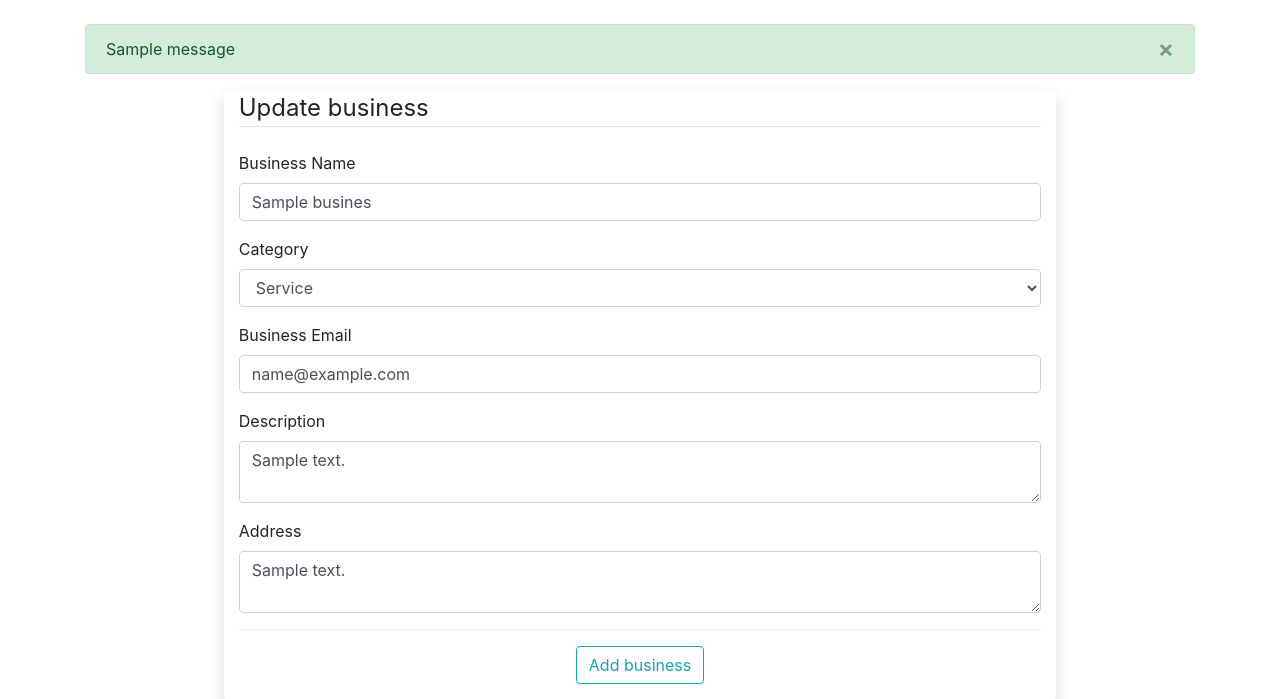
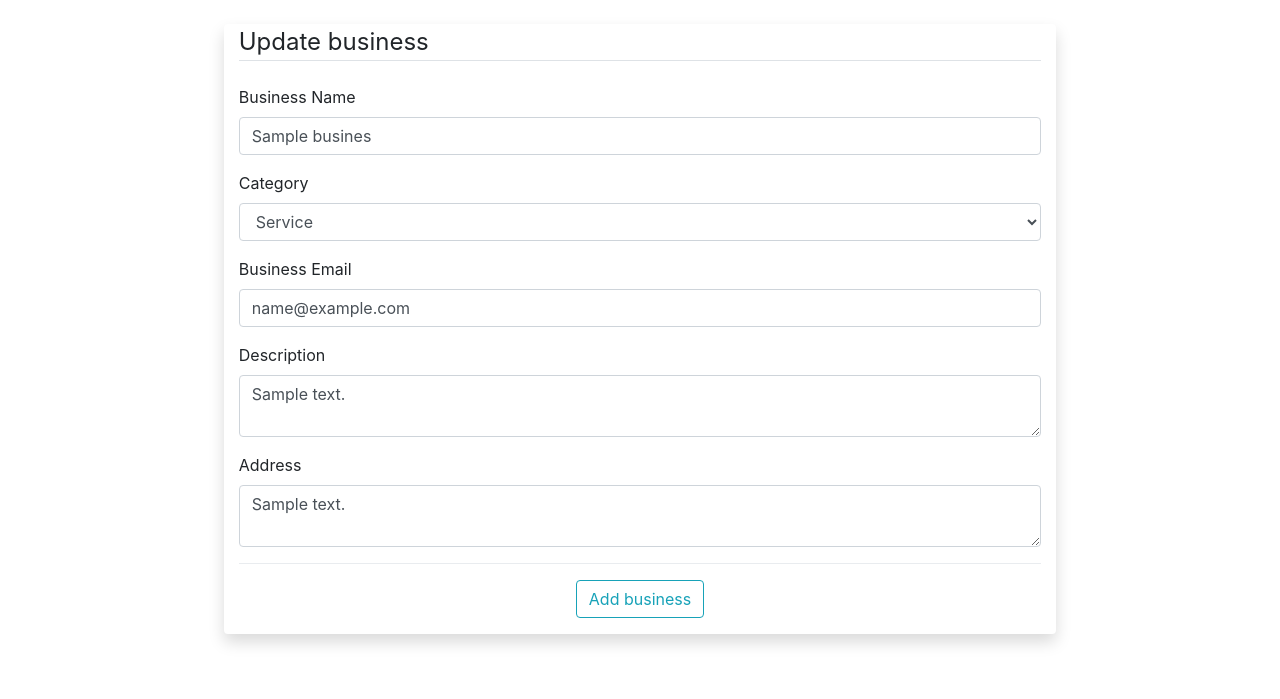
Before and after one commit to M3GlamCode/NewProject, a Flask app: page /profile/1/update in a window 1280 px wide. Shown: the part 56-755 px from the top of the page. Run offline with Flask 2, Linux system fonts and the light colour scheme; tables that the repository leaves empty hold one stand-in row (values such as "Sample post"); one stand-in notice (Sample message) is shown; some libraries are stand-ins or nearby versions.

Commit message:
Second commit

```diff
--- a/biashara/templates/layout.html
+++ b/biashara/templates/layout.html
@@ -11,6 +11,7 @@
     <link href="https://maxcdn.bootstrapcdn.com/font-awesome/4.2.0/css/font-awesome.min.css" rel="stylesheet">
     <script src="https://code.jquery.com/jquery-2.1.4.min.js"></script>
 
+    <!-- script for updating user profile -->
 	<script>
 	$(function(){
             $("#show-form").on('click',function() {
@@ -88,7 +89,7 @@
 		<!-- Categories: success (green), info (blue), warning (yellow), danger (red) -->
 			{% if messages %}
 				{% for category, message in messages %}
-					<div class="alert alert-{{ category }} alert-dismissible" role="alert">
+					<div class="alert alert-{{ category }} alert-dismissible" role="alert"  id="myflash">
 						<button type="button" class="close" data-dismiss="alert" aria-label="Close"><span aria-hidden="true">&times;</span></button>
 						{{ message }}
 					</div>
@@ -105,6 +106,14 @@
     <script src="https://cdnjs.cloudflare.com/ajax/libs/popper.js/1.14.3/umd/popper.min.js" integrity="sha384-ZMP7rVo3mIykV+2+9J3UJ46jBk0WLaUAdn689aCwoqbBJiSnjAK/l8WvCWPIPm49" crossorigin="anonymous"></script>
     <script src="https://stackpath.bootstrapcdn.com/bootstrap/4.1.3/js/bootstrap.min.js" integrity="sha384-ChfqqxuZUCnJSK3+MXmPNIyE6ZbWh2IMqE241rYiqJxyMiZ6OW/JmZQ5stwEULTy" crossorigin="anonymous"></script>
 
+<!-- making my flash message disappear after 3 seconds  -->
+<script type="text/javascript">
+	window.setTimeout("closeHelpDiv();", 3000);
+
+	function closeHelpDiv(){
+	document.getElementById("myflash").style.display=" none";
+	}
+</script>
 
 </body>
 </html>
```
Also changed, not shown: biashara/site.db.
